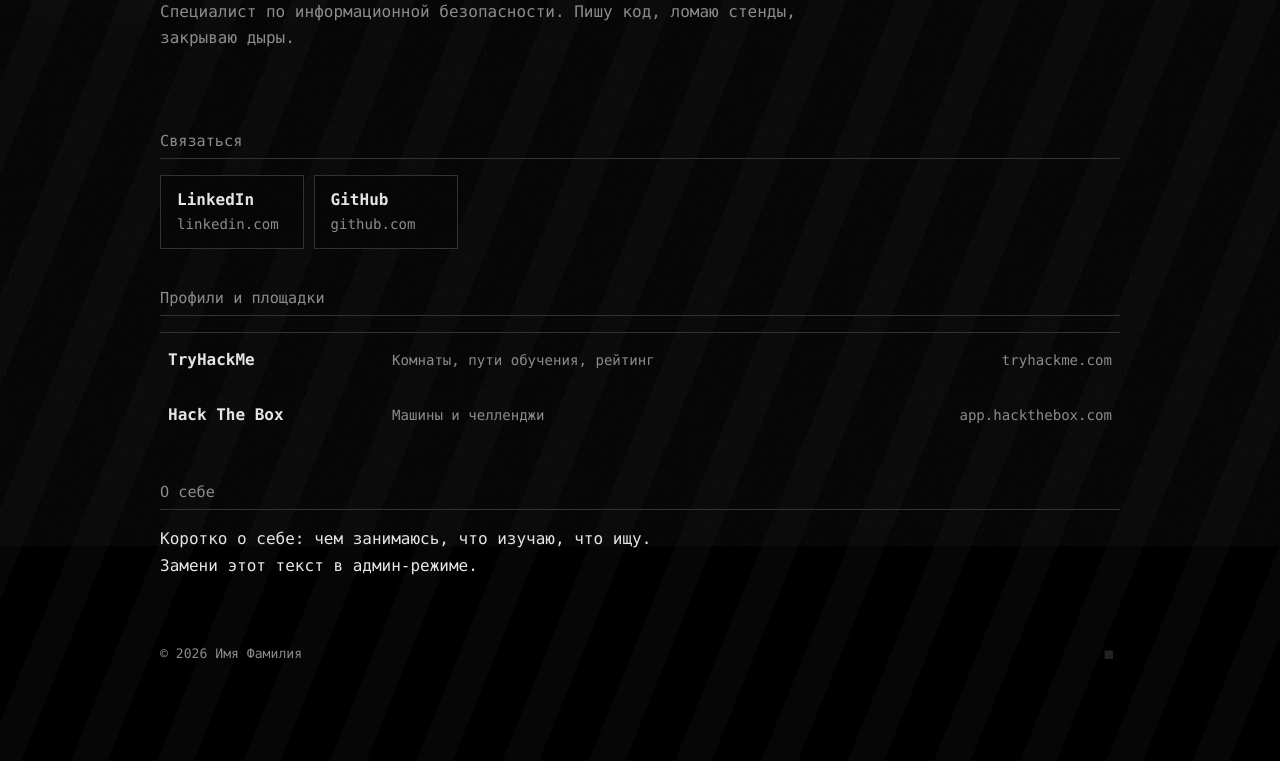
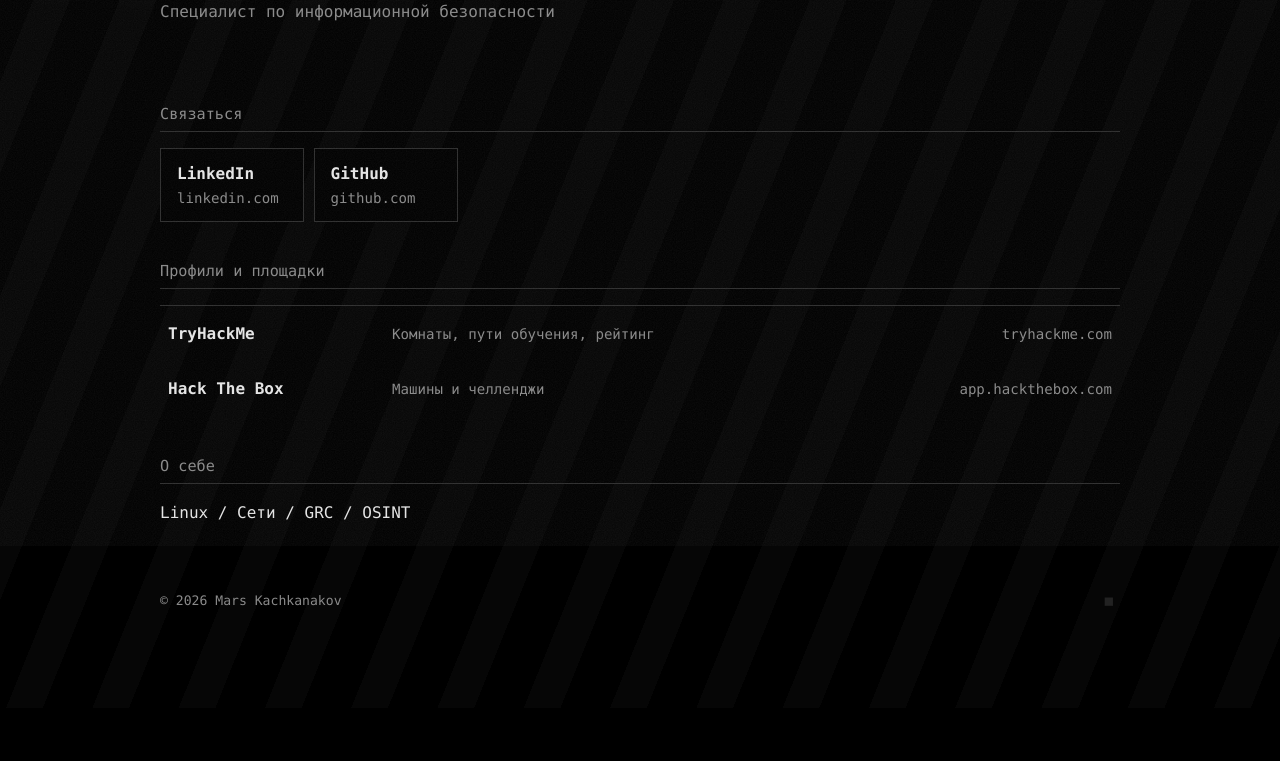
Before and after one commit to mapxc/BIO, a plain HTML site: page index.html in a window 1280 px wide. Shown: the part 254-1015 px from the top of the page. After the commit the page ends 962 px from the top, so only its background shows below. Drawn offline with Linux system fonts and the light colour scheme.

Commit message:
1
Updated personal information in the DEFAULT object.

```diff
--- a/index.html
+++ b/index.html
@@ -126,9 +126,9 @@ const IDLE_MS = 20 * 60 * 1000;
 const KEY = 'noir_admin_token';
 
 const DEFAULT = {
-  "name": "Имя Фамилия",
-  "tagline": "Специалист по информационной безопасности. Пишу код, ломаю стенды, закрываю дыры.",
-  "about": "Коротко о себе: чем занимаюсь, что изучаю, что ищу.\nЗамени этот текст в админ-режиме.",
+  "name": "Mars Kachkanakov",
+  "tagline": "Специалист по информационной безопасности",
+  "about": "Linux  /  Сети  /  GRC  /  OSINT",
   "socials": [
     { "title": "LinkedIn", "url": "https://www.linkedin.com/in/your-profile", "desc": "" },
     { "title": "GitHub", "url": "https://github.com/your-username", "desc": "" }
```
